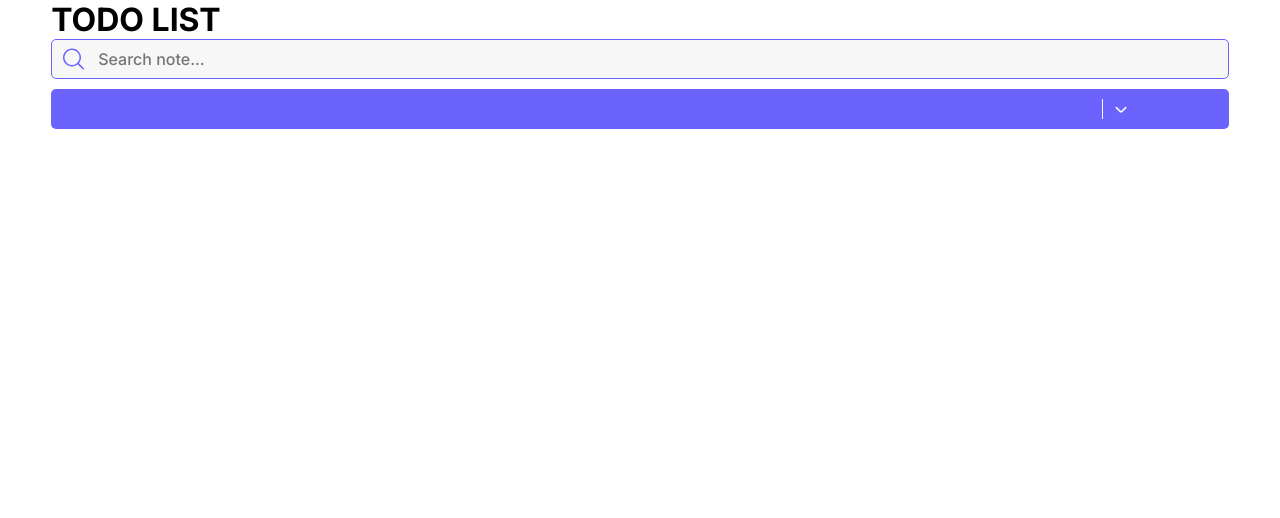
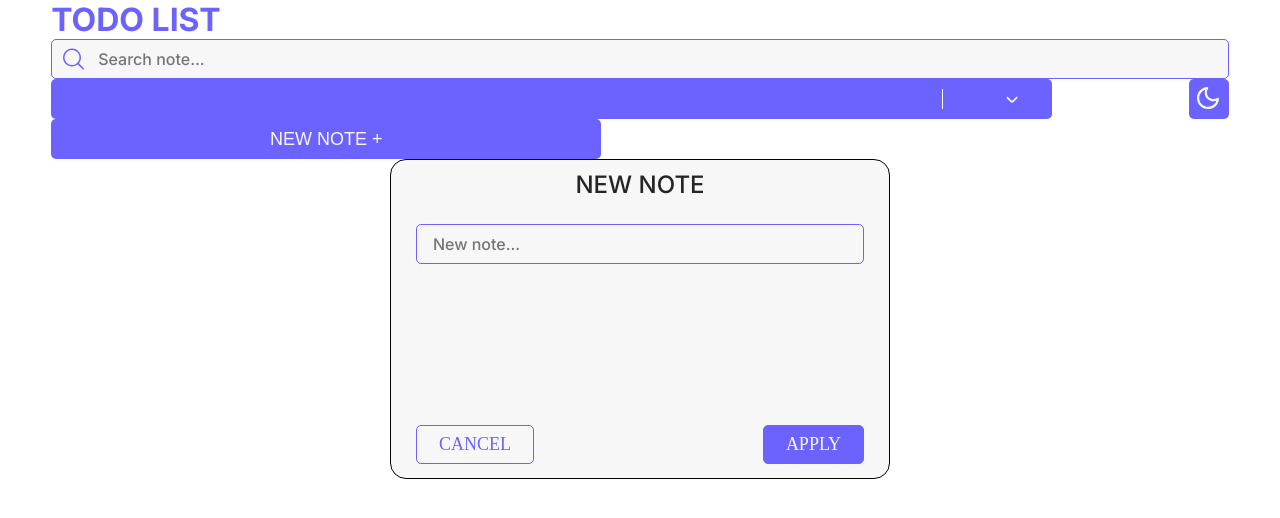
Before and after one commit to AlbinIzmaku/to-do-app, a Next.js app: page / in a window 1280 px wide. Shown: the top 518 px of the page. Built offline with nearby package versions, Linux system fonts and the light colour scheme.

Commit message:
added cart component

```diff
--- a/src/app/page.js
+++ b/src/app/page.js
@@ -1,29 +1,38 @@
+"use client";
+
 import Search from "@/svg/search";
+import MySelect from "@/components/mySelect";
 import styles from "@/app/page.module.css";
-import MySelect from "@/components/mySelect";
+import Moon from "@/svg/moon";
+import { useState } from "react";
+import Light from "@/svg/light";
+import MyButton from "@/components/myButton";
 
 export default function Home() {
+  const [isDarkMode, setIsDarkMode] = useState(false);
+
+  function toggleTheme() {
+    setIsDarkMode(!isDarkMode);
+  }
+
   return (
-    <main className={styles.main}>
+    <main className={`${isDarkMode ? styles.darkMain : styles.lightMain}`}>
       <h1>TODO LIST</h1>
       <section>
-        <div className={styles.search}>
-          <input className={styles.searchInput} placeholder="Search note..." />
-          <Search className={styles.icon} />
+        <div className={styles.searchContainer}>
+          <input className={styles.search} placeholder="Search note..." />
+          <Search className={styles.searchIcon} />
         </div>
-        <div className={styles.allContainer}>
-          {/* <select className={styles.select}>
-            <option>All</option>
-            <option>Complete</option>
-            <option>Incomplete</option>
-          </select> */}
+        <div className={styles.selectContainer}>
           <MySelect />
-        {/* <button>Save</button>  <button>Save</button> */}
+          {isDarkMode ? (
+            <Light toggleTheme={toggleTheme} />
+          ) : (
+            <Moon toggleTheme={toggleTheme} />
+          )}
         </div>
-        {/* <div>
-          <button>NEW NOTE +</button>
-        </div> */}
       </section>
+      <MyButton />
     </main>
   );
 }
--- a/src/app/page.module.css
+++ b/src/app/page.module.css
@@ -1,48 +1,44 @@
-.main {
-  /* border: 1px solid black; */
+.lightMain {
   width: 92vw;
   margin: 0 auto;
+  /* background-color: #f7f7f7; */
+  color: #6c63ff;
 }
-.section {
-  display: grid;
-  grid-template-columns: auto;
+.darkMain {
+  width: 92vw;
+  margin: 0 auto;
+  background-color: #252525;
+  color: #f7f7f7;
+}
+
+.searchContainer {
+  position: relative;
 }
 .search {
-  position: relative;
-}
-.searchInput {
   width: 100%;
   height: 40px;
-  background-color: #f7f7f7;
-  /* display: flex; */
-  border: 1px solid #6c63ff;
   font-family: Inter;
-  border-radius: 5px;
-  color: #6c63ff;
   font-size: 16px;
   font-weight: 500;
+  color: #6c63ff;
+  background-color: #f7f7f7;
+  border: 1px solid #6c63ff;
+  border-radius: 5px;
   padding: 0 46px;
   outline: 3px solid transparent;
   transition: outline 0.2s ease;
 }
-.searchInput:focus {
+.search:focus {
   outline: 3px solid #6c63ff66;
 }
-.icon {
+.searchIcon {
   position: absolute;
   left: 12px;
   top: 50%;
   transform: translateY(-50%);
 }
-/* .allContainer {
-  margin: 20px 0;
-  border: 1px solid red;
-
+.selectContainer {
+  display: flex;
+  justify-content: space-between;
+  align-items: center;
 }
-.select {
-  border: 1px solid green;
-  background-color: #6c63ff;
-  width: 80%;
-  height: 38px;
-  outline: 0;
-} */
--- /dev/null
+++ b/src/components/myButton.jsx
@@ -0,0 +1,21 @@
+import styles from "@/styles/newButton.module.css";
+import { useState } from "react";
+
+export default function MyButton() {
+  const [click, setClick] = useState(false);
+  return (
+    <div>
+      <button className={styles.newNote}>NEW NOTE +</button>
+      <div className={styles.card}>
+        <h2 className={styles.h2}>NEW NOTE</h2>
+        <div className={styles.secondDiv}>
+          <input placeholder="New note..." className={styles.input} />
+          <div className={styles.buttons}>
+            <button className={styles.cancle}>CANCEL</button>
+            <button className={styles.apply}>APPLY</button>
+          </div>
+        </div>
+      </div>
+    </div>
+  );
+}
--- a/src/components/mySelect.jsx
+++ b/src/components/mySelect.jsx
@@ -1,9 +1,10 @@
 "use client";
 
+import { useState } from "react";
+import Link from "next/link";
 import BottomArrow from "@/svg/bottomArrow";
+import UpperArrow from "@/svg/upperArrow";
 import styles from "@/styles/mySelect.module.css";
-import { useState } from "react";
-import UpperArrow from "@/svg/upperArrow";
 
 export default function MySelect() {
   const [isOpen, setIsOpen] = useState(false);
@@ -12,14 +13,10 @@ export default function MySelect() {
     setIsOpen(!isOpen);
   }
   return (
-    <div className={styles.mainDiv}>
-      <div className={styles.div}>
-        <div className={styles.all}>
-          <input type="text" className={styles.input} />
-          <span
-            style={{ width: "1px", height: "20px", backgroundColor: "#f7f7f7" }}
-          />
-        </div>
+    <div className={styles.searchContainer}>
+      <div className={styles.search}>
+        <input type="text" className={styles.input} />
+        <span />
         {isOpen ? (
           <UpperArrow handleClick={handleClick} />
         ) : (
@@ -27,13 +24,17 @@ export default function MySelect() {
         )}
       </div>
       {isOpen && (
-        <div className={styles.listContainer}>
-          <ul className={styles.list}>
-            <li>All</li>
-            <li>Complete</li>
-            <li>Incomplete</li>
-          </ul>
-        </div>
+        <ul className={styles.list}>
+          <li>
+            <Link href="">All</Link>
+          </li>
+          <li>
+            <Link href="">Complete</Link>
+          </li>
+          <li>
+            <Link href="">Incomplete</Link>
+          </li>
+        </ul>
       )}
     </div>
   );
--- a/src/styles/mySelect.module.css
+++ b/src/styles/mySelect.module.css
@@ -1,13 +1,11 @@
-.mainDiv {
-  width: 100%;
-  /* border: 1px solid orange; */
+.searchContainer {
+  width: 85%;
 }
-.div {
-  margin-top: 10px;
-  display: grid;
-  grid-template-columns: 90% 10%;
+.search {
+  height: 40px;
+  display: flex;
+  justify-content: space-around;
   align-items: center;
-  height: 40px;
   color: #f7f7f7;
   background-color: #6c63ff;
   border-radius: 5px;
@@ -15,11 +13,8 @@
   outline: 0;
   position: relative;
 }
-.all {
-  display: flex;
-  justify-content: space-between;
-  align-items: center;
-  margin: 8px;
+.search:hover {
+  background-color: #534cc2;
 }
 .input {
   background-color: inherit;
@@ -30,19 +25,32 @@
   border: none;
   outline: none;
 }
-.listContainer {
+.search > span {
+  width: 1px;
+  height: 20px;
+  background-color: #f7f7f7;
+}
+.list {
+  width: 83vw;
   margin-top: 1px;
-  border: 1px solid #6c63ff;
-  width: 92vw;
-  position: absolute;
-  background-color: #f7f7f7;
-  color: #6c63ff;
   font-size: 18px;
   font-weight: 600;
+  color: #6c63ff;
+  background-color: #f7f7f7;
+  border: 1px solid #6c63ff;
   border-radius: 5px;
+  position: absolute;
   z-index: 999;
 }
 .list > * {
   list-style-type: none;
   margin: 8px;
 }
+.list a {
+  text-decoration: none;
+  color: #6c63ff;
+  font-weight: 500;
+}
+.moon:hover {
+  fill: #534cc2;
+}
--- /dev/null
+++ b/src/styles/newButton.module.css
@@ -0,0 +1,100 @@
+.newNote {
+  width: 100%;
+  max-width: 550px;
+  height: 40px;
+  font-size: 18px;
+  font-weight: 500;
+  color: #f7f7f7;
+  border-radius: 5px;
+  box-shadow: none;
+  background-color: #6c63ff;
+  padding: 0 12px;
+  display: flex;
+  justify-content: center;
+  align-items: center;
+  cursor: pointer;
+  border: none;
+}
+.card {
+  /* opacity: 0; */
+  width: 100%;
+  max-width: 500px;
+  height: 40vh;
+  min-height: 200px;
+  background-color: #f7f7f7;
+  border: 1px solid transparent;
+  border-radius: 16px;
+  margin: auto;
+  border: 1px solid black;
+  /* transition: background-color 0.2s ease-in-out, border 0.2s ease-in-out,
+    transform 0.2s ease-in-out, -webkit-transform 0.2s ease-in-out; */
+}
+.secondDiv {
+  width: 90%;
+  height: 30vh;
+  margin: auto;
+  display: flex;
+  flex-direction: column;
+  justify-content: space-between;
+}
+.h2 {
+  color: #252525;
+  font-size: 24px;
+  font-weight: 500;
+  text-align: center;
+  margin: 10px 0 25px 0;
+}
+.input {
+  width: 100%;
+  height: 40px;
+  font-family: Inter;
+  font-size: 16px;
+  font-weight: 500;
+  color: #6c63ff;
+  background-color: #f7f7f7;
+  border: 1px solid #6c63ff;
+  border-radius: 5px;
+  padding: 0 16px;
+  outline: 3px solid transparent;
+  transition: outline 0.2s ease;
+  margin: 0 auto;
+}
+.input:focus {
+  outline: 3px solid #6c63ff66;
+}
+.buttons {
+  display: flex;
+  justify-content: space-between;
+  width: 100%;
+  margin: 0 auto;
+}
+.cancle {
+  background-color: initial;
+  border: 1px solid #6c63ff;
+  color: #6c63ff;
+  border-radius: 5px;
+  cursor: pointer;
+  font-family: Kanit;
+  font-size: 18px;
+  font-weight: 500;
+  height: 40;
+  padding: 8px 22px;
+  transition: color 0.2s ease-in-out, background-color 0.2s ease-in-out;
+}
+.cancle:focus {
+  color: #f7f7f7;
+  background-color: #6c63ff;
+}
+.apply {
+  background-color: #6c63ff;
+  border: 1px solid #6c63ff;
+  color: #f7f7f7;
+  border-radius: 5px;
+  cursor: pointer;
+  font-family: Kanit;
+  font-size: 18px;
+  font-weight: 500;
+  height: 40;
+  padding: 8px 22px;
+  transition: color 0.2s ease-in-out, background-color 0.2s ease-in-out;
+}
--- a/src/svg/light.jsx
+++ b/src/svg/light.jsx
@@ -1,13 +1,23 @@
-export default function Light() {
+import styles from "@/styles/mySelect.module.css";
+
+export default function Light({ toggleTheme }) {
   return (
     <svg
-      width="38"
-      height="38"
-      viewBox="0 0 38 38"
+      width="40"
+      height="40"
+      viewBox="0 0 40 40"
       fill="none"
       xmlns="http://www.w3.org/2000/svg"
+      style={{ cursor: "pointer" }}
+      onClick={toggleTheme}
     >
-      <rect width="38" height="38" rx="5" fill="#6C63FF" />
+      <rect
+        width="40"
+        height="40"
+        rx="5"
+        fill="#6C63FF"
+        className={styles.moon}
+      />
       <path
         fillRule="evenodd"
         clipRule="evenodd"
--- a/src/svg/moon.jsx
+++ b/src/svg/moon.jsx
@@ -1,13 +1,23 @@
-export default function Moon() {
+import styles from "@/styles/mySelect.module.css";
+
+export default function Moon({toggleTheme}) {
   return (
     <svg
-      width="38"
-      height="38"
-      viewBox="0 0 38 38"
+      width="40"
+      height="40"
+      viewBox="0 0 40 40"
       fill="none"
       xmlns="http://www.w3.org/2000/svg"
+      style={{ cursor: "pointer" }}
+      onClick={toggleTheme}
     >
-      <rect width="38" height="38" rx="5" fill="#6C63FF" />
+      <rect
+        width="40"
+        height="40"
+        rx="5"
+        fill="#6C63FF"
+        className={styles.moon}
+      />
       <path
         fillRule="evenodd"
         clipRule="evenodd"
```
